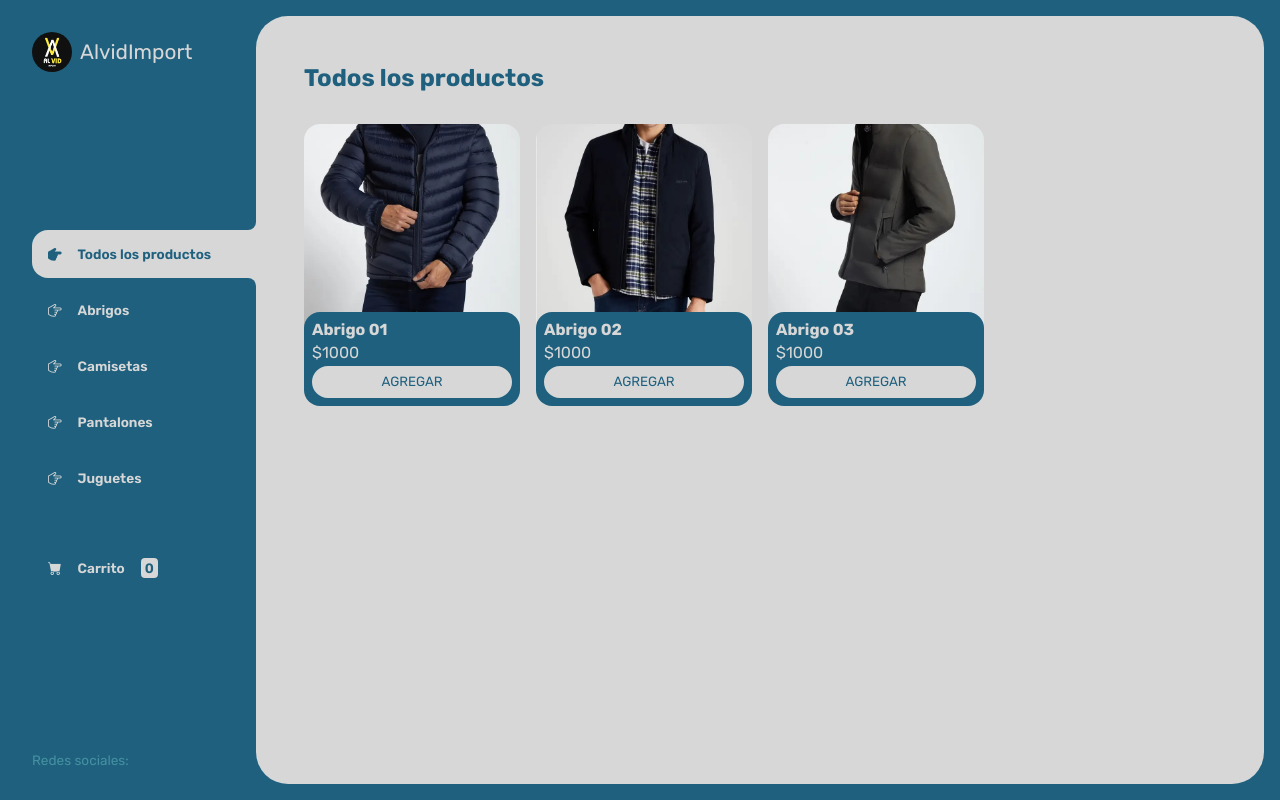
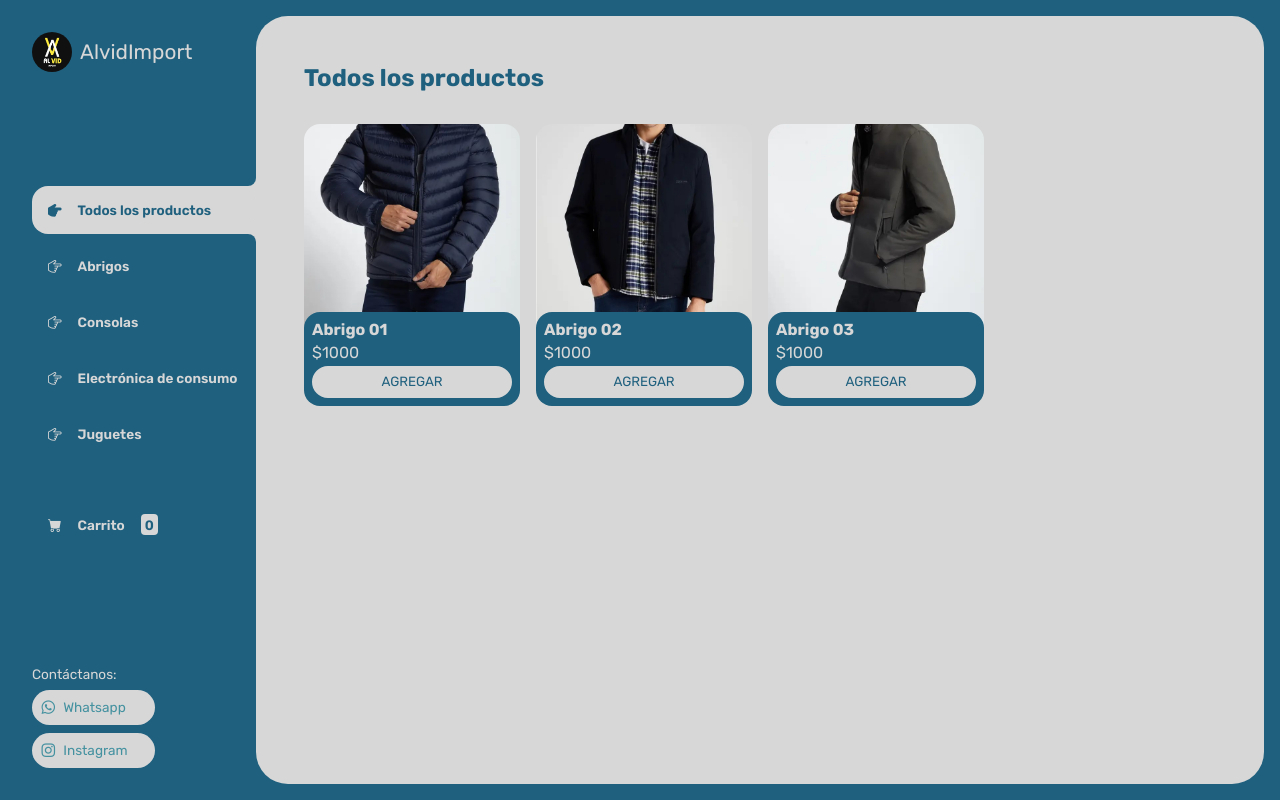
Before and after one commit to yubise/proyecto-gerencia, a plain HTML site: page index.html in a window 1280 px wide. Drawn offline with nearby package versions, Linux system fonts and the light colour scheme.

Commit message:
ultimas mejoras

```diff
--- a/css/main.css
+++ b/css/main.css
@@ -66,6 +66,12 @@ aside {
     flex-direction: column;
     gap: .5rem;
 }
+.footer-class{
+    display: flex;
+    flex-direction: column;
+    gap: .5rem;
+    width: 55%;
+}
 
 .boton-menu {
     background-color: transparent;
@@ -78,6 +84,18 @@ aside {
     font-weight: 600;
     padding: 1rem;
     font-size: .85rem;
+    width: 100%;
+}
+.boton-redes {
+    background-color: var(--clr-white);
+    border: 0;
+    color: var(--clr-main-light);
+    cursor: pointer;
+    display: flex;
+    align-items: center;
+    gap: .5rem;
+    padding: 0.6rem;
+    border-radius: 2rem;
     width: 100%;
 }
 
@@ -135,7 +153,7 @@ aside {
 }
 
 .texto-footer {
-    color: var(--clr-main-light);
+    color: var(--clr-white);
     font-size: .85rem;
 }
 
--- a/index.html
+++ b/index.html
@@ -37,10 +37,10 @@
                         <button id="abrigos" class="boton-menu boton-categoria"><i class="bi bi-hand-index-thumb"></i> Abrigos</button>
                     </li>
                     <li>
-                        <button id="camisetas" class="boton-menu boton-categoria"><i class="bi bi-hand-index-thumb"></i> Camisetas</button>
+                        <button id="consolas" class="boton-menu boton-categoria"><i class="bi bi-hand-index-thumb"></i> Consolas</button>
                     </li>
                     <li>
-                        <button id="pantalones" class="boton-menu boton-categoria"><i class="bi bi-hand-index-thumb"></i> Pantalones</button>
+                        <button id="consumo" class="boton-menu boton-categoria"><i class="bi bi-hand-index-thumb"></i> Electrónica de consumo</button>
                     </li>
                     <li>
                         <button id="juguetes" class="boton-menu boton-categoria"><i class="bi bi-hand-index-thumb"></i> Juguetes</button>
@@ -52,8 +52,22 @@
                     </li>
                 </ul>
             </nav>
-            <footer>
-                <p class="texto-footer">Redes sociales:</p>
+            <footer >
+                <ul class="footer-class texto-footer">
+                 <li>
+                    <p class="texto-footer">Contáctanos:</p>
+                 </li>
+                 <li>
+                      <a class="boton-redes" href="https://wa.me/584142476996" target="_blank">
+                     <i class="bi bi-whatsapp"></i>  Whatsapp
+                     </a>
+                 </li>
+                  <li>
+                        <a class="boton-redes" href="https://instagram.com/alvid2001" target="_blank">
+                       <i class="bi bi-instagram"></i> Instagram
+                     </a>
+                    </li>
+                </ul>
             </footer>
         </aside>
         <main>
```
Also changed, not shown: carrito.html (+15 -1 lines), img/carros/carro1.jpg (added), img/carros/carro2.jpg (added), img/carros/carro3.jpg (added), img/carros/carro4.jpg (added), img/carros/carro5.jpg (added), img/carros/carro6.jpg (added), img/carros/carro7.jpg (added), img/carros/carro8.jpg (added), img/carros/carro9.jpg (added), img/consolas/consola1.jpg (added), img/consolas/consola2.jpg (added), img/consumo/powerbank.jpg (added).
